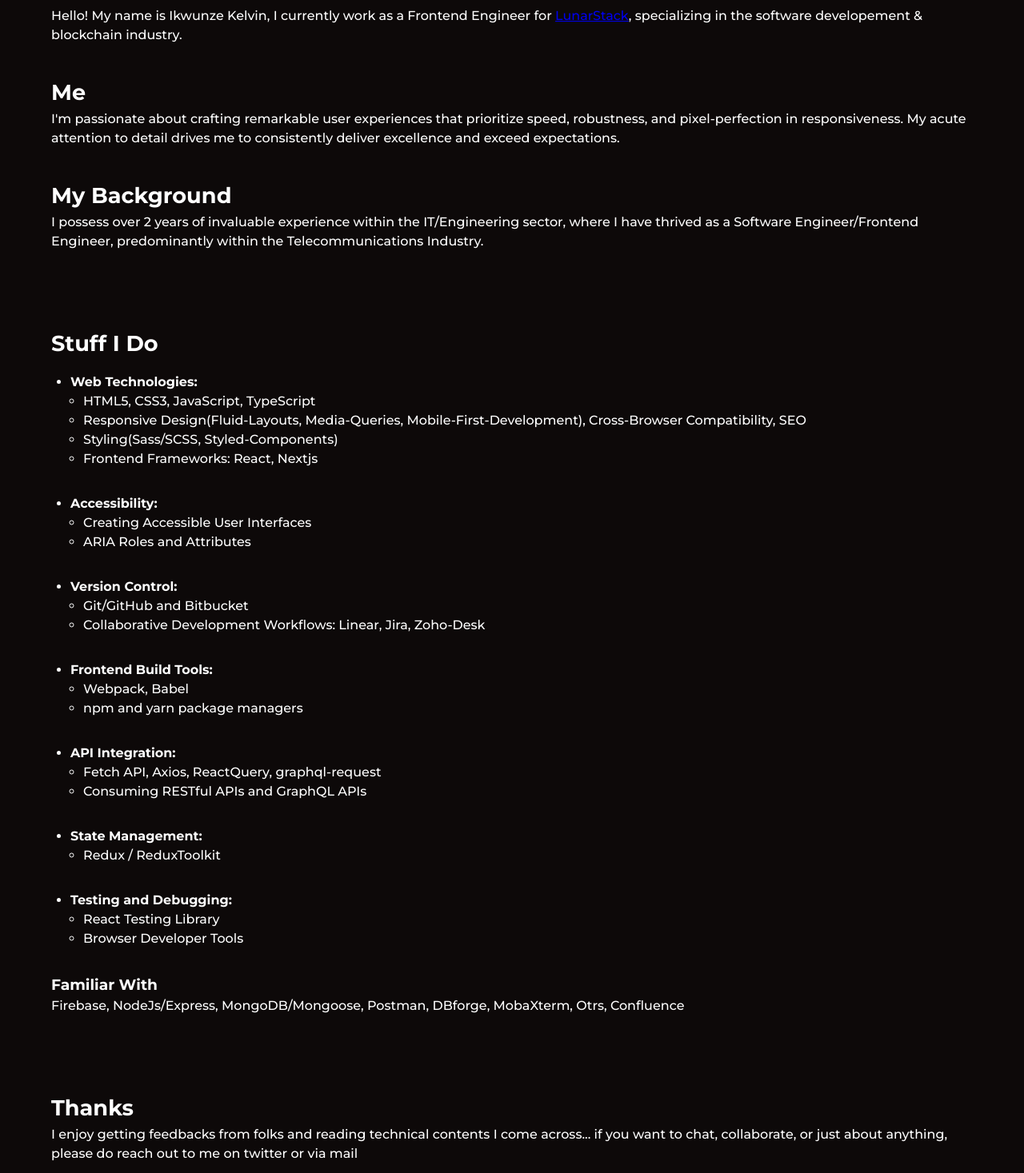
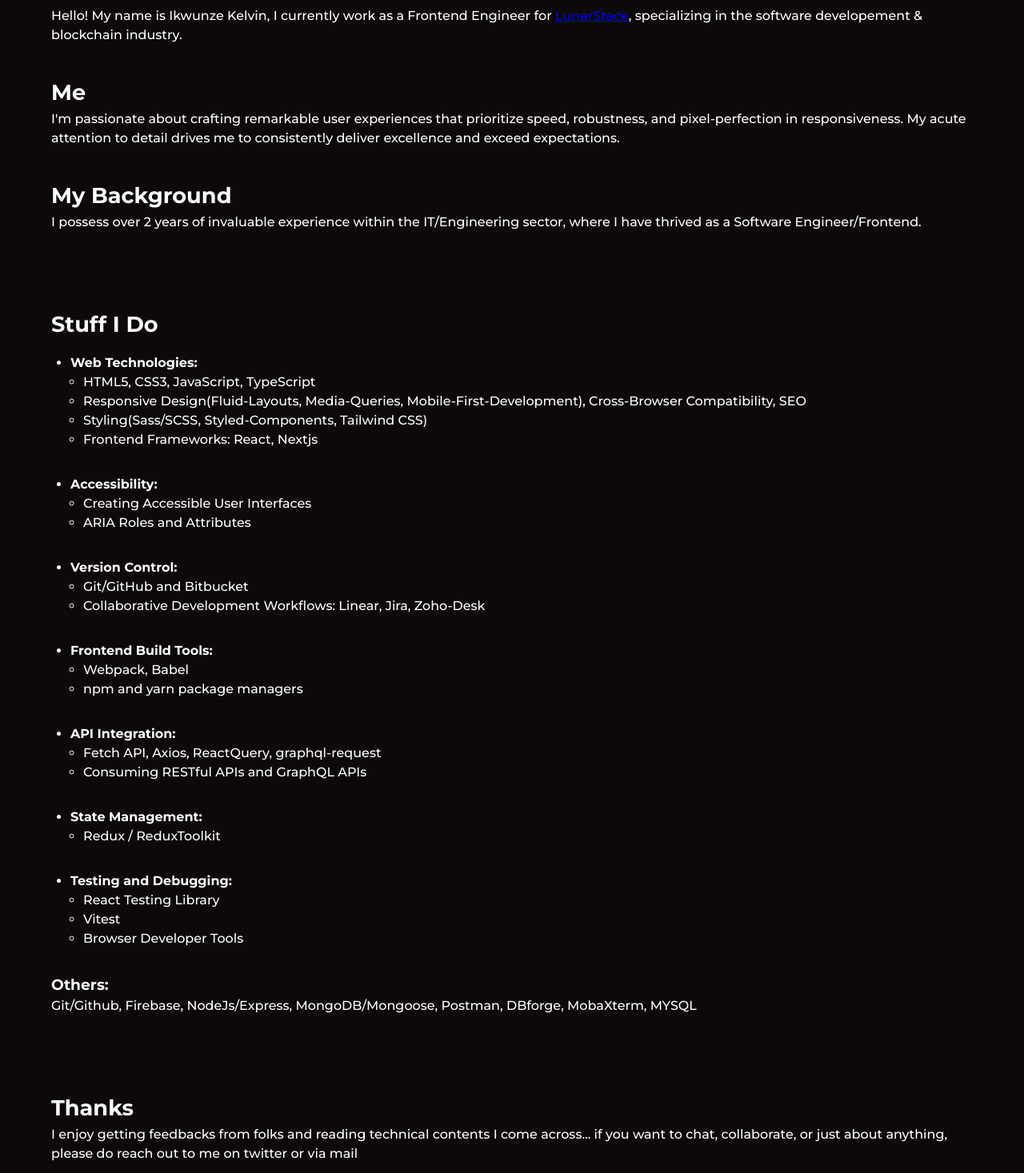
Before and after one commit to Kl3va/portfolio, a Next.js app: page /about in a window 1280 px wide. Shown: the part 206-1673 px from the top of the page at 80% size. Built offline with nearby package versions, Linux system fonts and the light colour scheme.

Commit message:
feat: updated stacks

```diff
--- a/data/aboutData.ts
+++ b/data/aboutData.ts
@@ -5,7 +5,7 @@ export const aboutData = {
   },
   background: {
     title: 'My background',
-    text: 'I possess over 2 years of invaluable experience within the IT/Engineering sector, where I have thrived as a Software Engineer/Frontend Engineer, predominantly within the Telecommunications Industry.',
+    text: 'I possess over 2 years of invaluable experience within the IT/Engineering sector, where I have thrived as a Software Engineer/Frontend.',
   },
   workedWith: {
     mainTitle: 'Stuff I do',
@@ -15,7 +15,7 @@ export const aboutData = {
         skills: [
           'HTML5, CSS3, JavaScript, TypeScript',
           'Responsive Design(Fluid-Layouts, Media-Queries, Mobile-First-Development), Cross-Browser Compatibility, SEO',
-          'Styling(Sass/SCSS, Styled-Components)',
+          'Styling(Sass/SCSS, Styled-Components, Tailwind CSS)',
           'Frontend Frameworks: React, Nextjs',
         ],
       },
@@ -51,20 +51,20 @@ export const aboutData = {
       },
       {
         title: 'Testing and Debugging:',
-        skills: ['React Testing Library', 'Browser Developer Tools'],
+        skills: ['React Testing Library', 'Vitest', 'Browser Developer Tools'],
       },
     ],
     familiar: {
-      title: 'Familiar With',
+      title: 'Others:',
       skills: [
+        'Git/Github',
         'Firebase',
         'NodeJs/Express',
         'MongoDB/Mongoose',
         'Postman',
         'DBforge',
         'MobaXterm',
-        'Otrs',
-        'Confluence',
+        'MYSQL',
       ],
     },
   },
```
